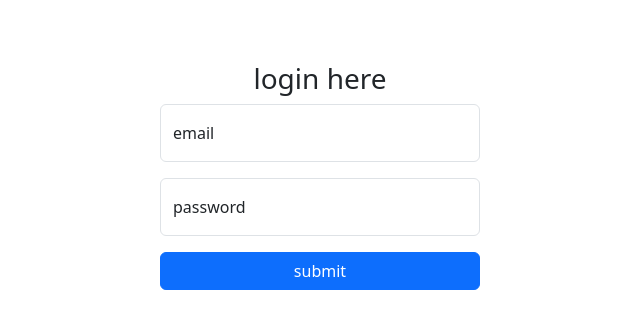
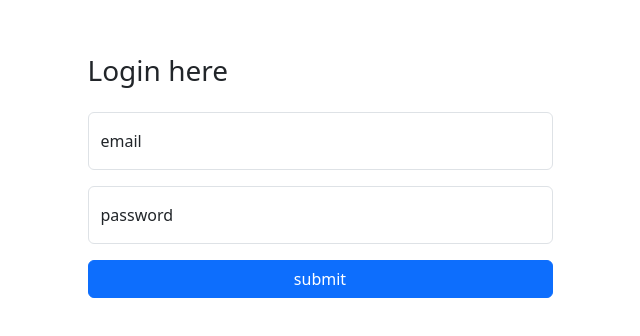
Before and after one commit to VUPPUKULADEEP/blog, a React app in the folder frontend/: page / in a window 1280 px wide. Shown: the part 224-560 px from the top of the page, without its empty margins (320-960 px from the left). Built offline with nearby package versions, Linux system fonts and the light colour scheme; the HTML template or start-up script is replaced by a standard one.

Commit message:
added the styles to login, signup form

```diff
--- a/frontend/pages/Signin.jsx
+++ b/frontend/pages/Signin.jsx
@@ -8,34 +8,34 @@ import { AppContext } from '../contexts/LoginProvider'
 
 
 const Signin = () => {
-    const {userData, setUserData} =  useContext(AppContext);
-    useEffect(()=>{
+    const { userData, setUserData } = useContext(AppContext);
+    useEffect(() => {
         console.log(userData)
-    },[userData])
+    }, [userData])
     const navigate = useNavigate()
     const { register, formState: { errors }, handleSubmit } = useForm()
-  const call = async (data) =>{
+    const call = async (data) => {
         let credintials = null
-    try{
+        try {
             const response = await axios.post("http://127.0.0.1:8000/auth/login", data)
 
             console.log(response.data)
             setUserData(response.data)
             credintials = response.data
         }
-    catch(error) {
+        catch (error) {
             console.log(error)
         }
-    if(credintials['id']){
+        if (credintials['id']) {
             navigate('/home')
         }
 
     }
     return (
         <>
-              <div id="container" className='d-flex justify-content-center align-items-center' style={{ height: '100vh', minWidth: '50%' }}>
-                  <form id="main-container" className="d-flex flex-column justify-content-start align-items-center" style={{ width: '25%' }} >
-                      <h3>login here </h3>
+            <div className="container vh-100 d-flex justify-content-center align-items-center">
+                <form className="col-12 col-sm-10 col-md-6 col-lg-5 flex justify-content-center align-items-center">
+                    <h3 className="mb-4">Login here </h3>
 
                     <div className="form-floating mb-3 col-12">
                         <input type="email" className="form-control" id="email" placeholder="name@example.com" {...register('email')} />
--- a/frontend/pages/Signup.jsx
+++ b/frontend/pages/Signup.jsx
@@ -25,8 +25,8 @@ const Signup = () => {
 
     return (
         <>
-            <div id="container" className='d-flex justify-content-center align-items-center' style={{ height: '100vh', minWidth: '50%' }}>
-                <form id="main-container" className="d-flex flex-column justify-content-start align-items-center" style={{ width: '25%' }} onSubmit={handleSubmit((register) => { console.log(JSON.stringify(register)) })}>
+            <div className="container vh-100 d-flex justify-content-center align-items-center">
+                <form className="col-12 col-sm-10 col-md-6 col-lg-5 flex justify-content-center align-items-center" onSubmit={handleSubmit((register) => { console.log(JSON.stringify(register)) })}>
                     <h3>Register here </h3>
                     <div className="form-floating mb-3 col-12">
                         <input type="text" className="form-control" id="fullname" placeholder="john doe" {...register('fullname', { required: 'first name is required' })} />
```
Lines whose indentation alone changed are shown as unchanged.
